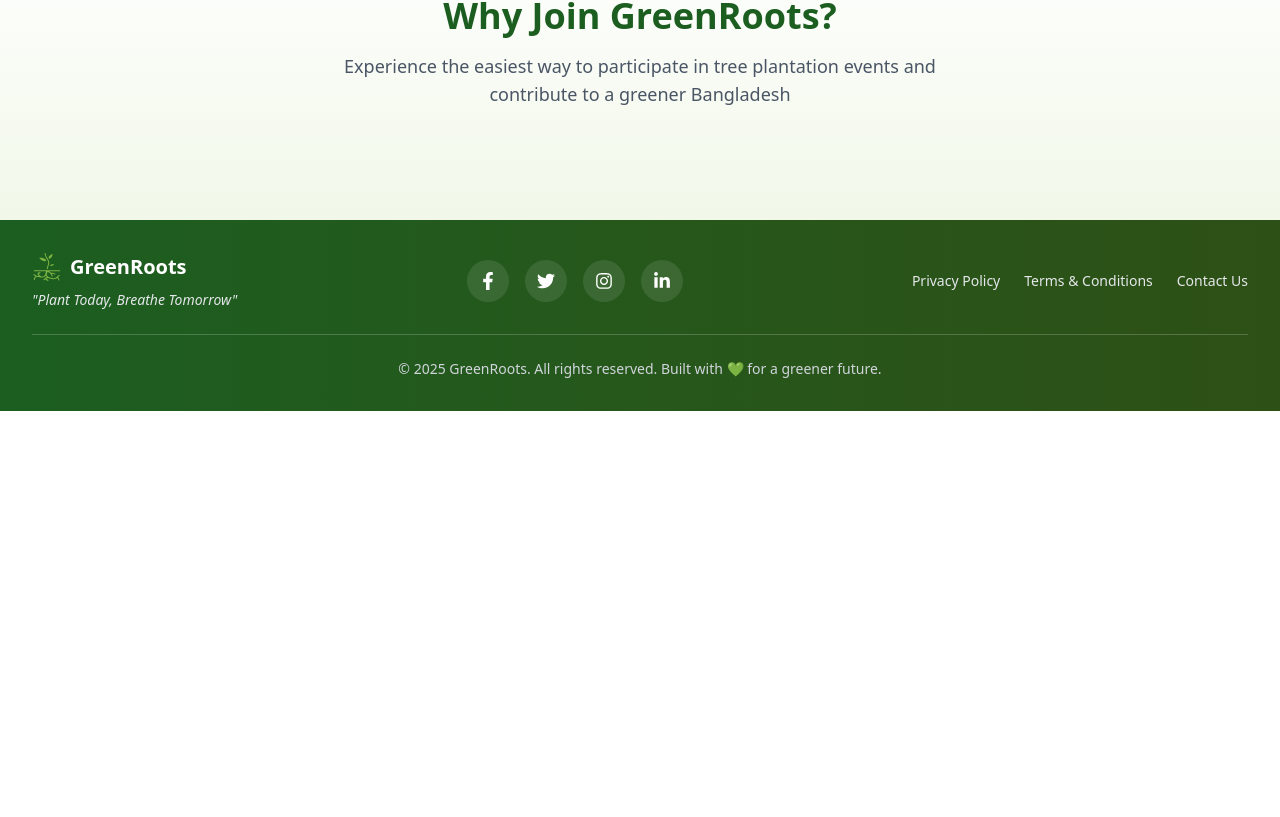
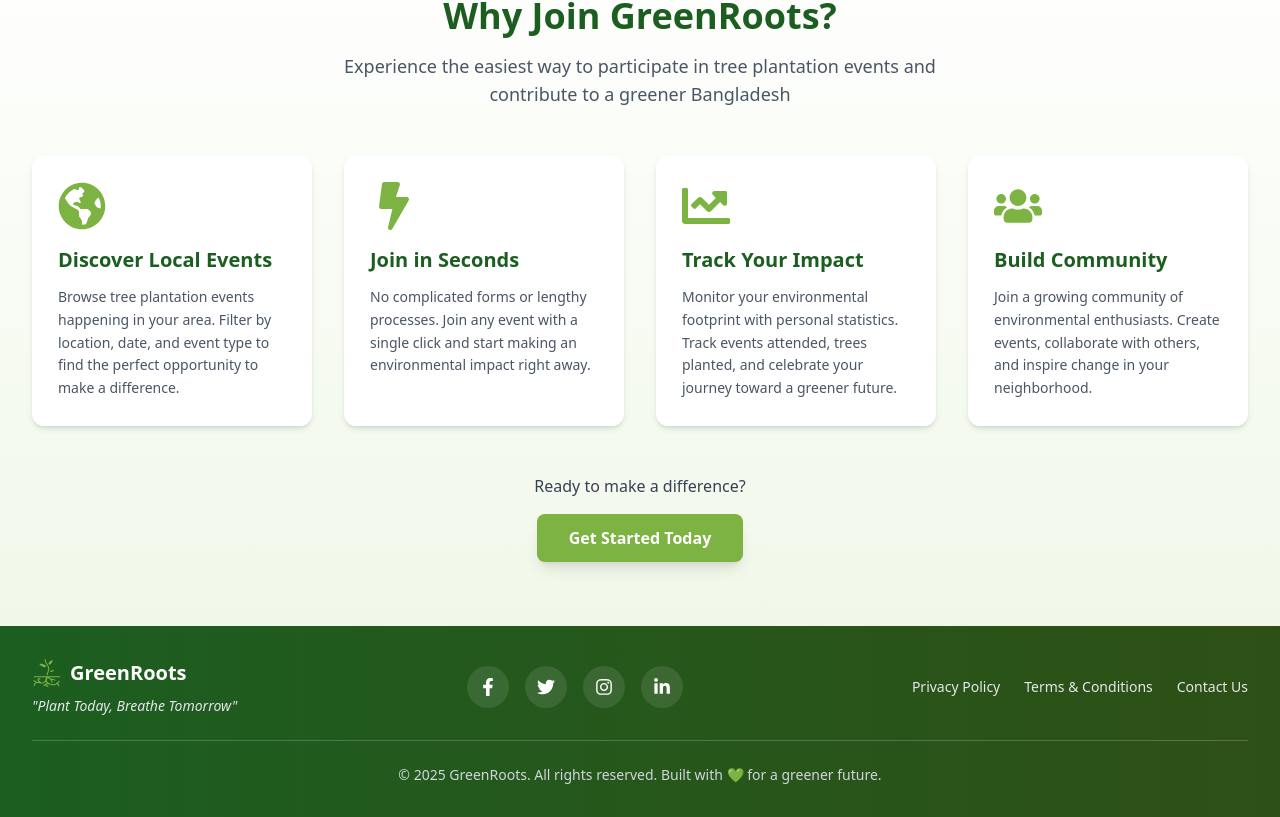
Before and after one commit to roll-raihan/a10-social-development-client, a React (Vite) app: page / in a window 1280 px wide. Shown: the part 873-1690 px from the top of the page. Before the commit the page ends 1284 px from the top, so only its background shows below. Built offline with nearby package versions, Linux system fonts and the light colour scheme.

Commit message:
features section added

```diff
--- a/index.html
+++ b/index.html
@@ -1,5 +1,5 @@
 <!doctype html>
-<html lang="en" data-theme="light">
+<html lang="en">
   <head>
     <meta charset="UTF-8" />
     <link rel="icon" type="image/svg+xml" href="https://i.ibb.co.com/yFLdyx0H/image.png" />
--- a/src/component/features/Features.jsx
+++ b/src/component/features/Features.jsx
@@ -1,11 +1,35 @@
-import React from 'react';
+import { FaGlobeAmericas, FaBolt, FaChartLine, FaUsers } from 'react-icons/fa';
 
 const Features = () => {
+
+    const features = [
+        {
+            icon: <FaGlobeAmericas className="text-5xl" />,
+            title: "Discover Local Events",
+            description: "Browse tree plantation events happening in your area. Filter by location, date, and event type to find the perfect opportunity to make a difference."
+        },
+        {
+            icon: <FaBolt className="text-5xl" />,
+            title: "Join in Seconds",
+            description: "No complicated forms or lengthy processes. Join any event with a single click and start making an environmental impact right away."
+        },
+        {
+            icon: <FaChartLine className="text-5xl" />,
+            title: "Track Your Impact",
+            description: "Monitor your environmental footprint with personal statistics. Track events attended, trees planted, and celebrate your journey toward a greener future."
+        },
+        {
+            icon: <FaUsers className="text-5xl" />,
+            title: "Build Community",
+            description: "Join a growing community of environmental enthusiasts. Create events, collaborate with others, and inspire change in your neighborhood."
+        }
+    ];
+
     return (
         <section className="py-16 bg-gradient-to-b from-white to-[#F1F8E9]">
             <div className="max-w-7xl mx-auto px-4 sm:px-6 lg:px-8">
                 <div className="text-center mb-12">
-                    <h2 className="text-3xl md:text-4xl font-bold text-[#1B5E20] mb-4">
+                    <h2 className="text-3xl md:text-4xl font-bold text-primary mb-4">
                         Why Join GreenRoots?
                     </h2>
                     <p className="text-gray-600 max-w-2xl mx-auto text-lg">
@@ -13,6 +37,35 @@ const Features = () => {
                         and contribute to a greener Bangladesh
                     </p>
                 </div>
+                <div className="grid grid-cols-1 md:grid-cols-2 lg:grid-cols-4 gap-8">
+                    {features.map((feature, index) => (
+                        <div
+                            key={index}
+                            className="bg-white rounded-xl p-6 shadow-md hover:shadow-xl transition-all duration-300 hover:-translate-y-2 border-2 border-transparent hover:border-secondary group"
+                        >
+                            <div className="text-secondary mb-4 group-hover:scale-110 transition-transform duration-300">
+                                {feature.icon}
+                            </div>
+
+                            <h3 className="text-xl font-bold text-primary mb-3">
+                                {feature.title}
+                            </h3>
+
+                            <p className="text-gray-600 text-sm leading-relaxed">
+                                {feature.description}
+                            </p>
+                        </div>
+                    ))}
+                </div>
+
+                <div className="text-center mt-12">
+                    <p className="text-gray-700 mb-4">
+                        Ready to make a difference?
+                    </p>
+                    <button className="bg-secondary hover:bg-[#689F38] text-white px-8 py-3 rounded-lg font-semibold transition-all duration-300 hover:scale-105 shadow-lg">
+                        Get Started Today
+                    </button>
+                </div>
             </div>
         </section>
     );
--- a/src/pages/Register.jsx
+++ b/src/pages/Register.jsx
@@ -19,7 +19,7 @@ const Register = () => {
                         <div><a className="link link-hover">Forgot password?</a></div>
                         <button className="btn btn-primary mt-4">Register</button>
                     </fieldset>
-                    <p>Already have an account? Please, <Link to="/register" className='font-semibold text-blue-500 underline '>Login</Link></p>
+                    <p>Already have an account? Please, <Link to="/login" className='font-semibold text-blue-500 underline '>Login</Link></p>
                 </form>
             </div>
         </div>
--- a/tailwind.config.js
+++ b/tailwind.config.js
@@ -1,7 +1,15 @@
 
 module.exports = {
   content: ["./index.html", "./src/**/*.{js,ts,jsx,tsx}"],
-  theme: { extend: {} },
+  theme: {
+    extend: {
+      colors: {
+        primary: "#1B5E20",
+        secondary: "#7CB342",
+        accent: "#FFA726",
+      },
+    },
+  },
   plugins: [require("daisyui")],
   daisyui: {
     themes: ["light", "dark"],
```
